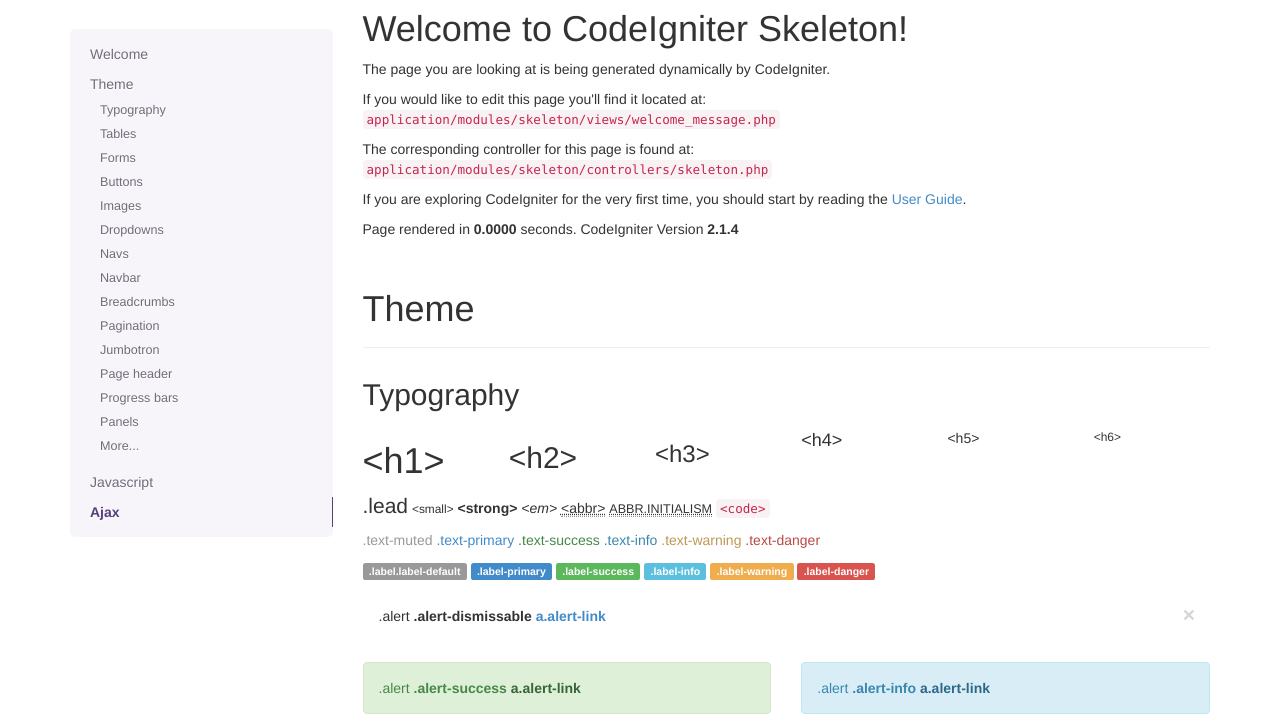
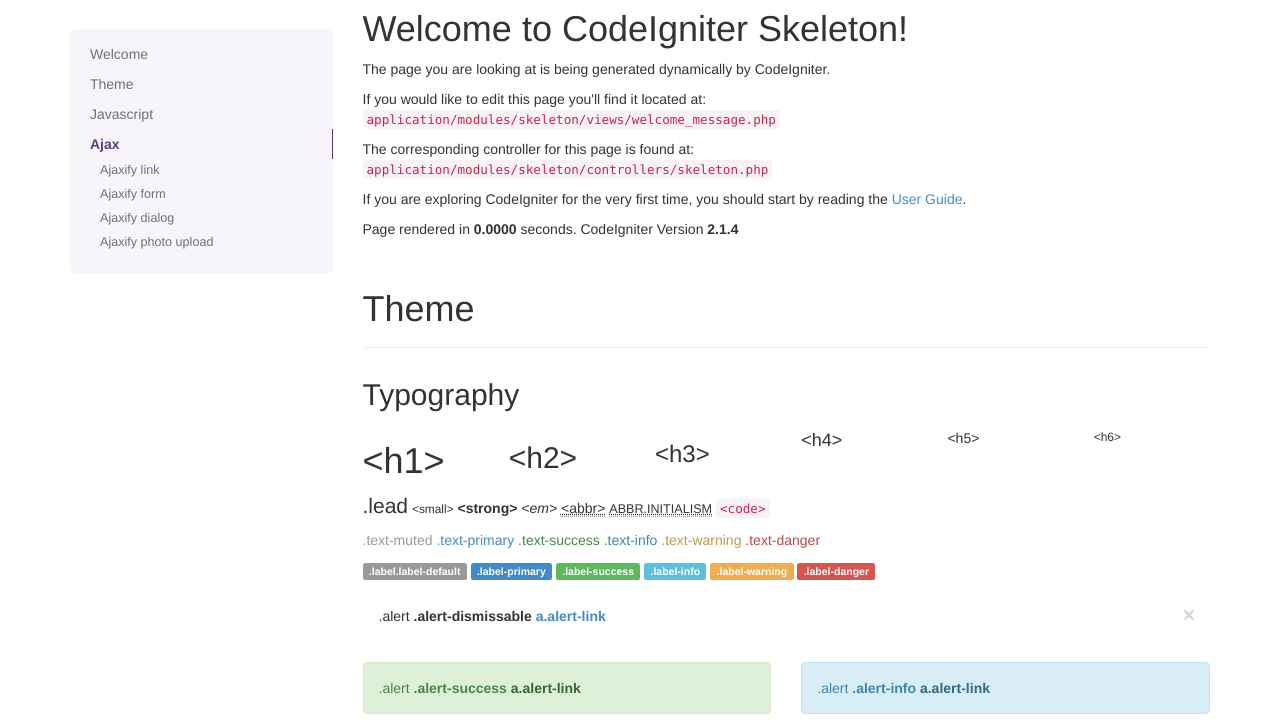
Before and after one commit to anvoz/CodeIgniter-Skeleton, a CodeIgniter app: page / in a window 1280 px wide. Shown: the part 51-777 px from the top of the page. Run offline with CodeIgniter, Linux system fonts and the light colour scheme.

Commit message:
Generate sidebar base on skeleton.json

```diff
--- a/application/modules/skeleton/views/pagelet_sidebar.php
+++ b/application/modules/skeleton/views/pagelet_sidebar.php
@@ -1,39 +1,17 @@
 <div id="welcome-sidebar" class="bs-sidebar hidden-print affix">
     <ul class="nav bs-sidenav">
         <li class="active"><a href="#welcome">Welcome</a></li>
-        <li>
-            <a href="#theme">Theme</a>
-            <ul class="nav">
-                <li><a href="#typography">Typography</a></li>
-                <li><a href="#tables">Tables</a></li>
-                <li><a href="#forms">Forms</a></li>
-                <li><a href="#buttons">Buttons</a></li>
-                <li><a href="#images">Images</a></li>
-                <li><a href="#dropdowns">Dropdowns</a></li>
-                <li><a href="#navs">Navs</a></li>
-                <li><a href="#navbar">Navbar</a></li>
-                <li><a href="#breadcrumbs">Breadcrumbs</a></li>
-                <li><a href="#pagination">Pagination</a></li>
-                <li><a href="#jumbotron">Jumbotron</a></li>
-                <li><a href="#page-header">Page header</a></li>
-                <li><a href="#progress-bars">Progress bars</a></li>
-                <li><a href="#panels">Panels</a></li>
-                <li><a href="#theme-more">More...</a></li>
-            </ul>
-        </li>
-        <li>
-            <a href="#javascript">Javascript</a>
-            <ul class="nav">
-                <li><a href="#js-modals">Modals</a></li>
-                <li><a href="#js-dropdowns">Dropdowns</a></li>
-                <li><a href="#js-scrollspy">ScrollSpy</a></li>
-                <li><a href="#js-togglable-tabs">Togglable tabs</a></li>
-                <li><a href="#js-tooltips">Tooltips</a></li>
-                <li><a href="#js-popovers">Popovers</a></li>
-                <li><a href="#js-collapse">Collapse</a></li>
-                <li><a href="#js-carousel">Carousel</a></li>
-            </ul>
-        </li>
-        <li class="active"><a href="#ajax">Ajax</a></li>
+        <?php foreach ($skeleton_data as $key => $items): ?>
+            <li>
+                <a href="#<?php echo $key; ?>"><?php echo ucfirst($key); ?></a>
+                <?php if ( ! empty($items)): ?>
+                    <ul class="nav">
+                    <?php foreach ($items as $sub_key => $label): ?>
+                        <li><a href="#<?php echo $sub_key; ?>"><?php echo $label; ?></a></li>
+                    <?php endforeach; ?>
+                    </ul>
+                <?php endif; ?>
+            </li>
+        <?php endforeach; ?>
     </ul>
 </div>
```
